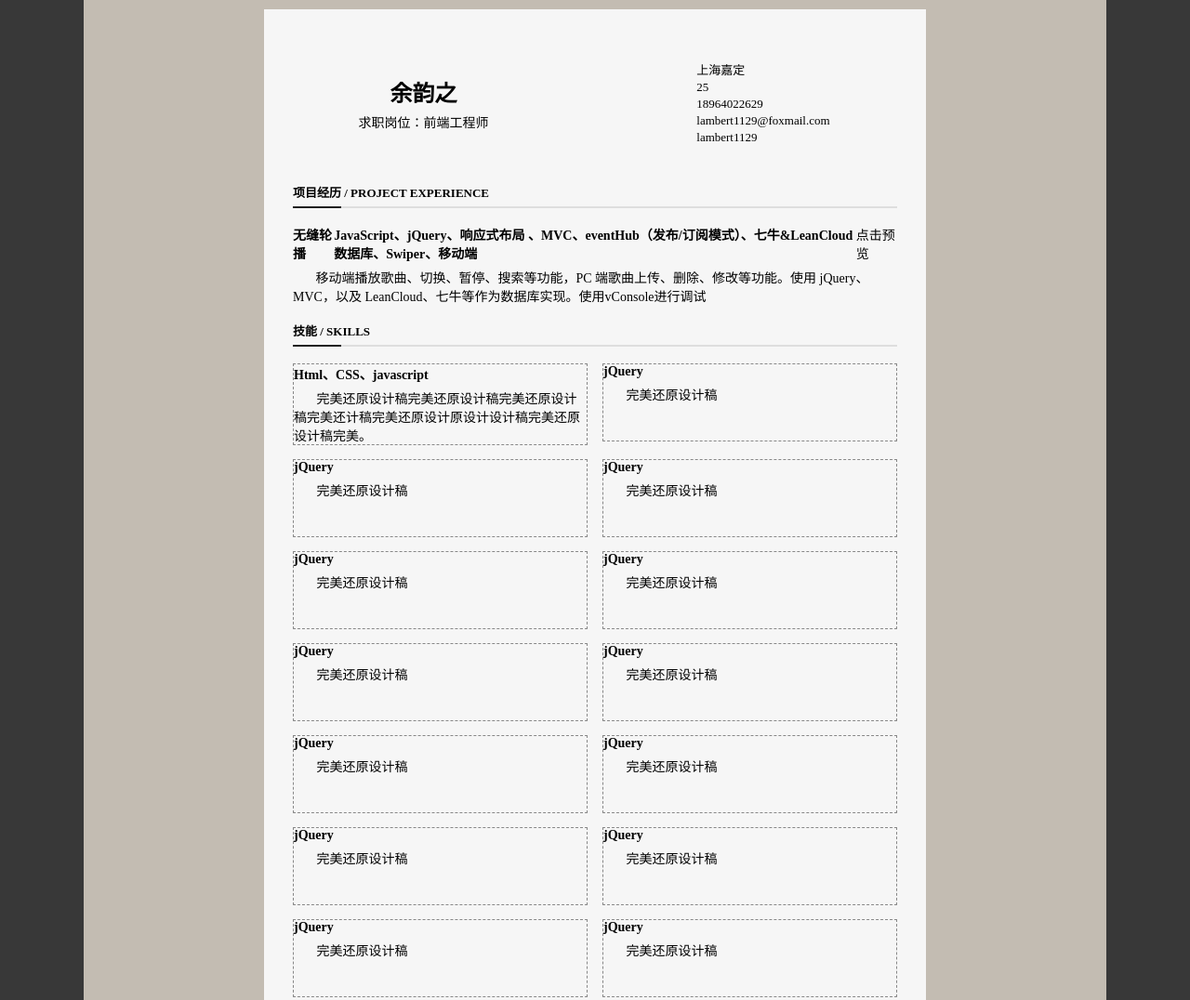
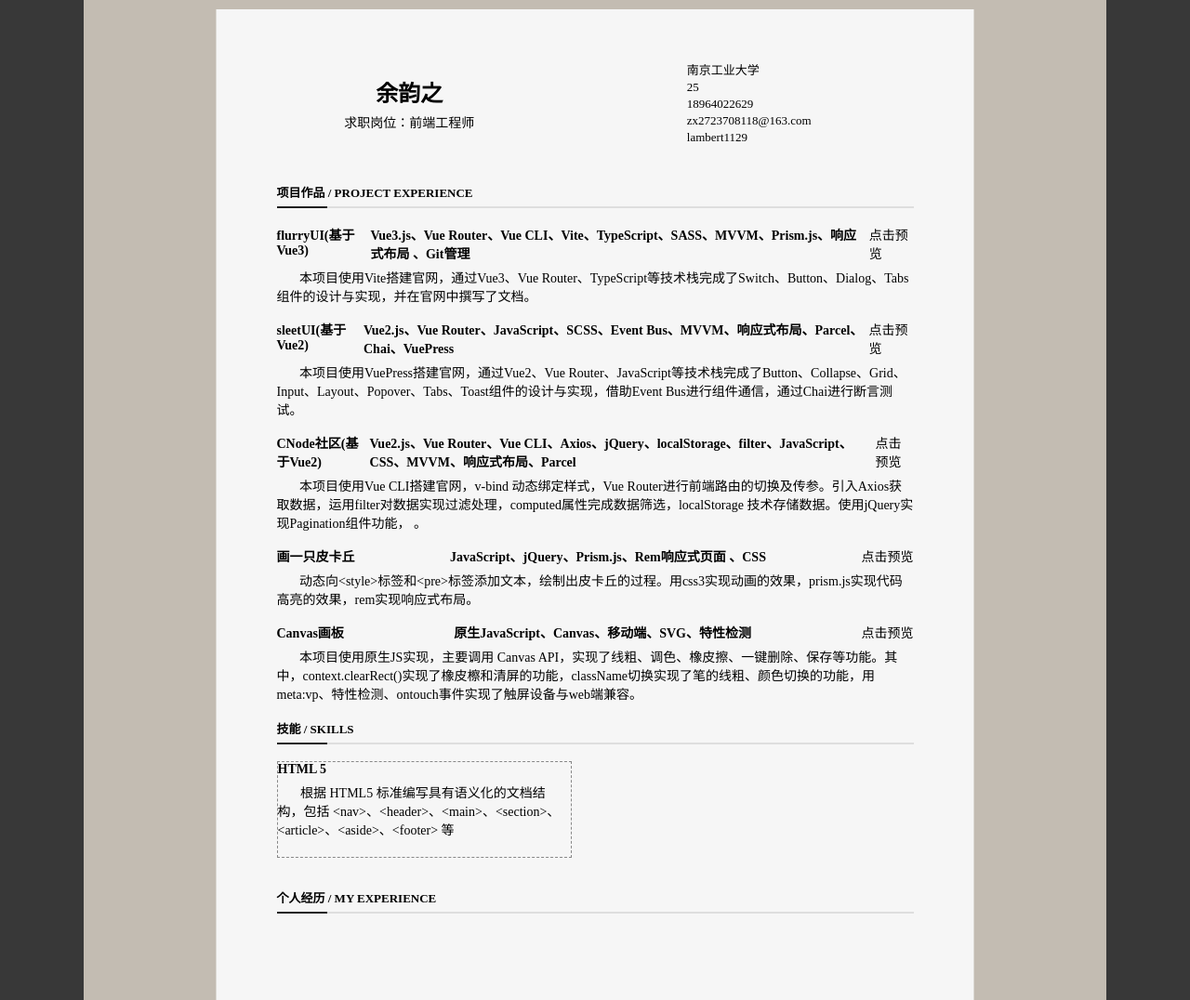
Before and after one commit to xue0211/MyResume, a plain HTML site: page src/index.html in a window 1280 px wide. Shown: the top 1076 px of the page at 93% size. Drawn offline with nearby package versions, Linux system fonts and the light colour scheme.

Commit message:
更新项目信息

```diff
--- a/src/css/index.css
+++ b/src/css/index.css
@@ -49,7 +49,7 @@ body {
 
 /***main resume***/
 main.white {
-    width: 712px;
+    width: 815px;
     height: 1480px;
     background: rgb(246, 246, 246);
     position: absolute;
@@ -60,7 +60,7 @@ main.white {
 }
 
 main.white .resume {
-    width: 650px;
+    width: 685px;
     height: 950px;
     position: absolute;
     top: 35%;
@@ -167,7 +167,7 @@ main.white .skillShow .skillName .name {
 main.white .skillShow .skillDescribe {
     display: block;
     width: 315px;
-    height: 60px;
+    height: 80px;
     margin-top: 6px;
     overflow: hidden;
 }
--- a/src/js/root.js
+++ b/src/js/root.js
@@ -5,51 +5,79 @@ const app = new Vue({
             info: {
                 name: '余韵之',
                 job: '前端工程师',
-                live: '上海嘉定',
+                live: '南京工业大学',
                 telephone: '18964022629',
-                email: 'lambert1129@foxmail.com',
+                email: 'zx2723708118@163.com',
                 wechat: 'lambert1129',
                 age: '25',
             },
             statement: {
-                content: '我是来自山东的张三，大家所看到的我的内在就像我的外表一样，敦厚和实在是我对自己最好的概括。专业扎实，看书是我最大的享受，钻研电脑让我感觉其乐无穷。给我一个机会，我会给您一个惊喜。'
+                content: ''
             },
             projects: [
                 {
-                    name: '无缝轮播',
-                    useSkill: 'JavaScript、jQuery、响应式布局 、MVC、eventHub（发布/订阅模式）、七牛&LeanCloud数据库、Swiper、移动端',
-                    imgLink: '',
-                    sourceLink: 'https://link.zhihu.com/?target=https%3A//github.com/yuyunzhi/music-2018-06',
-                    previewLink: 'https://yuyunzhi.github.io/music-2018-06/src/index.html',
-                    blogLink: 'https://zhuanlan.zhihu.com/p/38099257',
-                    describe: '移动端播放歌曲、切换、暂停、搜索等功能，PC 端歌曲上传、删除、修改等功能。使用 jQuery、MVC，以及 LeanCloud、七牛等作为数据库实现。使用vConsole进行调试'
+                    name: 'flurryUI(基于Vue3)',
+                    useSkill: 'Vue3.js、Vue Router、Vue CLI、Vite、TypeScript、SASS、MVVM、Prism.js、响应式布局 、Git管理',
+                    imgLink: '../img/flurry.jpg',
+                    sourceLink: 'https://github.com/xue0211/flurryUI',
+                    previewLink: 'https://xue0211.github.io/flurry-ui/',
+                    describe: '本项目使用Vite搭建官网，通过Vue3、Vue Router、TypeScript等技术栈完成了Switch、Button、Dialog、Tabs组件的设计与实现，并在官网中撰写了文档。'
+                },
+                {
+                    name:'sleetUI(基于Vue2)',
+                    useSkill:'Vue2.js、Vue Router、JavaScript、SCSS、Event Bus、MVVM、响应式布局、Parcel、Chai、VuePress',
+                    imgLink:'../img/sleet.jpg',
+                    sourceLink:'https://github.com/xue0211/gulu-demo',
+                    previewLink:'',
+                    describe:'本项目使用VuePress搭建官网，通过Vue2、Vue Router、JavaScript等技术栈完成了Button、Collapse、Grid、Input、Layout、Popover、Tabs、Toast组件的设计与实现，借助Event Bus进行组件通信，通过Chai进行断言测试。'
+                },
+                {
+                    name:'CNode社区(基于Vue2)',
+                    useSkill:'Vue2.js、Vue Router、Vue CLI、Axios、jQuery、localStorage、filter、JavaScript、CSS、MVVM、响应式布局、Parcel',
+                    imgLink:'../img/CNode.jpg',
+                    sourceLink:'https://github.com/xue0211/CNode',
+                    previewLink:'https://xue0211.github.io/CNode/cnode-project/dist/index.html#/',
+                    describe:'本项目使用Vue CLI搭建官网，v-bind 动态绑定样式，Vue Router进行前端路由的切换及传参。引入Axios获取数据，运用filter对数据实现过滤处理，computed属性完成数据筛选，localStorage 技术存储数据。使用jQuery实现Pagination组件功能， 。'
+                },
+                {
+                    name:'画一只皮卡丘',
+                    useSkill:'JavaScript、jQuery、Prism.js、Rem响应式页面 、CSS',
+                    imgLink:'../img/Pikachu.jpg',
+                    sourceLink:'https://github.com/xue0211/Pikachu-2.0',
+                    previewLink:'https://xue0211.github.io/Pikachu-2.0/index.html',
+                    describe:'动态向<style>标签和<pre>标签添加文本，绘制出皮卡丘的过程。用css3实现动画的效果，prism.js实现代码高亮的效果，rem实现响应式布局。'
+                },
+                {
+                    name:'Canvas画板',
+                    useSkill:'原生JavaScript、Canvas、移动端、SVG、特性检测',
+                    imgLink:'../img/Canvas.jpg',
+                    sourceLink:'https://github.com/xue0211/canvas',
+                    previewLink:'https://xue0211.github.io/canvas/index.html',
+                    describe:'本项目使用原生JS实现，主要调用 Canvas API，实现了线粗、调色、橡皮擦、一键删除、保存等功能。其中，context.clearRect()实现了橡皮檫和清屏的功能，className切换实现了笔的线粗、颜色切换的功能，用meta:vp、特性检测、ontouch事件实现了触屏设备与web端兼容。'
                 },
 
 
             ],
             skills: [
-                { name: 'Html、CSS、javascript', describe: '完美还原设计稿完美还原设计稿完美还原设计稿完美还计稿完美还原设计原设计设计稿完美还原设计稿完美。' },
-                { name: 'jQuery', describe: '完美还原设计稿' },
-                { name: 'jQuery', describe: '完美还原设计稿' },
-                { name: 'jQuery', describe: '完美还原设计稿' },
-                { name: 'jQuery', describe: '完美还原设计稿' },
-                { name: 'jQuery', describe: '完美还原设计稿' },
-                { name: 'jQuery', describe: '完美还原设计稿' },
-                { name: 'jQuery', describe: '完美还原设计稿' },
-                { name: 'jQuery', describe: '完美还原设计稿' },
-                { name: 'jQuery', describe: '完美还原设计稿' },
-                { name: 'jQuery', describe: '完美还原设计稿' },
-                { name: 'jQuery', describe: '完美还原设计稿' },
-                { name: 'jQuery', describe: '完美还原设计稿' },
-                { name: 'jQuery', describe: '完美还原设计稿' },
-                { name: 'jQuery', describe: '完美还原设计稿' },
-                { name: 'jQuery', describe: '完美还原设计稿' },
+                {
+                    name:'HTML 5',
+                    describe:'根据 HTML5 标准编写具有语义化的文档结构，包括 <nav>、<header>、<main>、<section>、<article>、<aside>、<footer> 等'
+                },
             ],
+            statement:{
+                content:''
+            },
+            social:{
+                github:'',
+                zhihu:'',
+                wexin:'余韵之',
+            }
         },
         line: {
-            stateself: '自我介绍 / STATEMENT',
-            projects: '项目经历 / PROJECT EXPERIENCE',
-            skills: '技能 / SKILLS',
+            projects:'项目作品 / PROJECT EXPERIENCE',
+            skills:'技能 / SKILLS',
+            stateself:'个人经历 / MY EXPERIENCE',
+            social:'社交网站 / SOCIAL INTERNET'
         },
     },
 
```
Also changed, not shown: src/img/CNode.jpg (added), src/img/Canvas.jpg (added), src/img/Pikachu.jpg (added), src/img/flurry.jpg (added), src/img/sleetUI.jpg (added).
